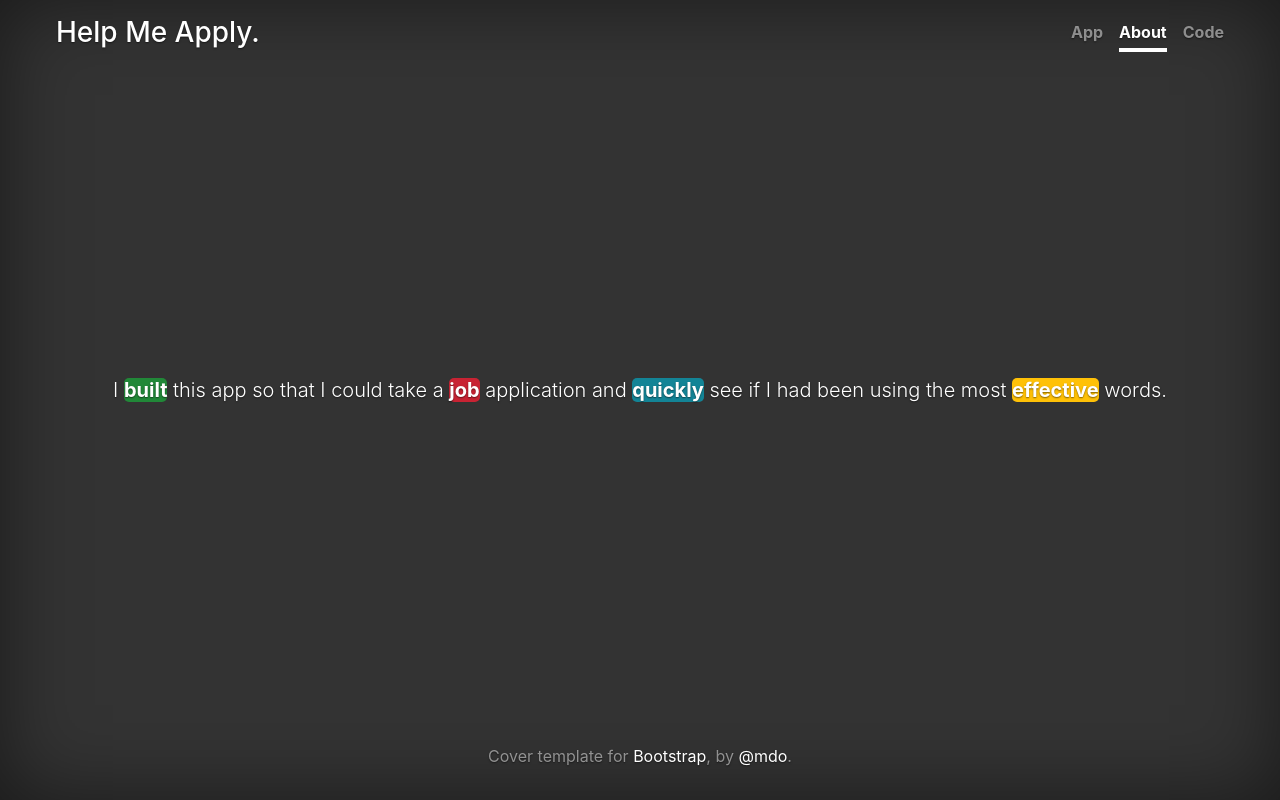
After one commit to LRS4/help-me-apply, a Flask app: page /about in a window 1280 px wide. The commit adds this page. Run offline with Flask 2, Linux system fonts and the light colour scheme; some libraries are stand-ins or nearby versions.

Commit message:
add about view

```diff
--- a/app.py
+++ b/app.py
@@ -52,6 +52,17 @@ def start():
     else:
         return render_template('index.html')
 
+@app.route("/about", methods=['GET'])
+def about():
+    """Show the about screen"""
+    marker = 'about'
+    return render_template('about.html', marker=marker)
+
+@app.route("/features", methods=['GET'])
+def features():
+    """Show the features screen"""
+    marker = 'features'
+    return render_template('features.html', marker=marker)
 
 if __name__ == '__main__':
     app.run()
--- /dev/null
+++ b/templates/about.html
@@ -0,0 +1,19 @@
+{% extends "layout.html" %}
+
+{% block main %}
+
+	<main role="main" class="inner cover">
+		<p class="lead">
+			I <a href="https://www.dictionary.com/browse/built?s=t" class="verbs verbStyle" target="_blank">built</a> this app
+			so that I could take a <a href="https://www.dictionary.com/browse/job?s=t" class="nouns nounStyle" target="_blank">job</a> application and <a href="https://www.dictionary.com/browse/quickly?s=t" class="adverbs adverbStyle" target="_blank">quickly</a> see if I had been using the most <a href="https://www.dictionary.com/browse/effective?s=t" class="adjectives adjectiveStyle" target="_blank">effective</a> words.
+		</p>
+
+	</main>
+
+
+
+	<!-- Bootstrap core JavaScript
+	================================================== -->
+	<!-- Placed at the end of the document so the pages load faster -->
+	<script src="https://stackpath.bootstrapcdn.com/bootstrap/4.4.1/js/bootstrap.min.js" integrity="sha384-wfSDF2E50Y2D1uUdj0O3uMBJnjuUD4Ih7YwaYd1iqfktj0Uod8GCExl3Og8ifwB6" crossorigin="anonymous"></script>
+{% endblock %}
--- a/templates/layout.html
+++ b/templates/layout.html
@@ -54,11 +54,11 @@
     <div class="cover-container d-flex w-100 h-100 p-3 mx-auto flex-column">
         <header class="masthead mb-auto">
           <div class="inner">
-            <h3 class="masthead-brand"><a href="/">Help Me Apply</a></h3>
+            <h3 class="masthead-brand"><a href="/">Help Me Apply.</a></h3>
             <nav class="nav nav-masthead justify-content-center">
-              <a class="nav-link active" href="/">Home</a>
-              <a class="nav-link" href="/about">About</a>
-              <a class="nav-link" href="/features">Features</a>
+              <a id="appNav" class="nav-link" href="/">App</a>
+              <a id="aboutNav" class="nav-link" href="/about">About</a>
+              <a id="featuresNav" class="nav-link" href="https://github.com/LRS4/help-me-apply" target="_blank">Code</a>
             </nav>
           </div>
         </header>
@@ -75,6 +75,15 @@
   </body>
 
   <script>
+    var marker = '{{ marker }}';
+    if (marker == 'about') {
+      $('#aboutNav').addClass('active');
+    } else if (marker == 'features') {
+      $('#featuresNav').addClass('active');
+    } else {
+      $('#appNav').addClass('active');
+    }
+
     $(function () {
       $('[data-toggle="tooltip"]').tooltip({
         trigger : 'hover'
```
